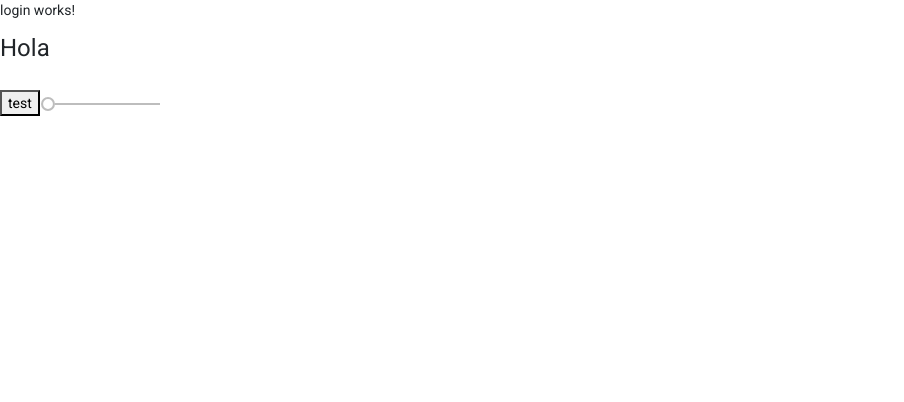
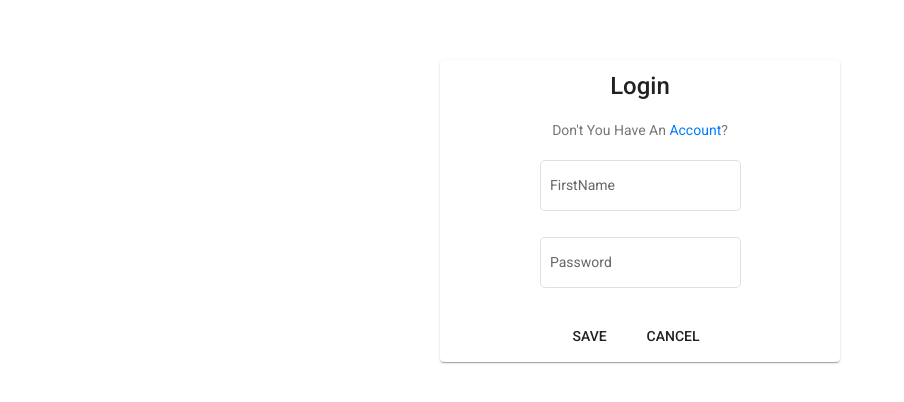
Before and after one commit to germanheinz/Angular8-Redux-App, an Angular app: page /#/login in a window 1280 px wide. Shown: the top 402 px of the page, without its empty margins (0-904 px from the left). Built offline with nearby package versions, Linux system fonts and the light colour scheme.

Commit message:
Login - Register Pages

```diff
--- a/src/app/login/login.component.css
+++ b/src/app/login/login.component.css
@@ -0,0 +1,19 @@
+.container {
+    padding-top: 60px;
+}
+
+.login-card {
+    max-width: 400px;
+    text-align: center;
+    margin: auto;
+    /* margin-top: 60px; */
+}
+
+.login-padding {
+    padding-bottom: 20px;
+}
+
+.example-header-image {
+    /* background-image: url('https://material.angular.io/assets/img/examples/shiba1.jpg'); */
+    background-size: cover;
+}
--- a/src/app/login/login.component.html
+++ b/src/app/login/login.component.html
@@ -1,4 +1,22 @@
-<p>login works!</p>
-<h1>Hola</h1>
-<button class="primary">test</button>
-<mat-slider min="1" max="100" step="1" value="1"></mat-slider>
+<div class="container">
+    <mat-card class="login-card">
+        <mat-card-title class="login-padding">Login</mat-card-title>
+        <mat-card-subtitle>Don't You Have An <a routerLink='/register'>Account</a>?</mat-card-subtitle>
+        <!-- <img mat-card-image src="https://material.angular.io/assets/img/examples/shiba2.jpg" alt="Photo of a Shiba Inu"> -->
+        <div class="example-container">
+            <mat-form-field appearance="outline">
+                <mat-label>FirstName</mat-label>
+                <input matInput>
+            </mat-form-field>
+            <mat-form-field appearance="outline">
+                <mat-label>Password</mat-label>
+                <input matInput>
+            </mat-form-field>
+            <br>
+        </div>
+        <mat-card-actions>
+            <button mat-button>SAVE</button>
+            <button mat-button>CANCEL</button>
+        </mat-card-actions>
+    </mat-card>
+</div>
--- a/src/app/register/register.component.css
+++ b/src/app/register/register.component.css
@@ -0,0 +1,19 @@
+.container {
+    padding-top: 60px;
+}
+
+.register-card {
+    max-width: 400px;
+    text-align: center;
+    margin: auto;
+    /* margin-top: 60px; */
+}
+
+.register-padding {
+    padding-bottom: 20px;
+}
+
+.example-header-image {
+    /* background-image: url('https://material.angular.io/assets/img/examples/shiba1.jpg'); */
+    background-size: cover;
+}
--- a/src/app/register/register.component.html
+++ b/src/app/register/register.component.html
@@ -1 +1,37 @@
-<p>register works!</p>
+<div class="container">
+    <mat-card class="register-card">
+        <mat-card-title class="register-padding">Register</mat-card-title>
+        <mat-card-subtitle>Do you have an <a routerLink='/login'>Account</a>?</mat-card-subtitle>
+        <!-- <img mat-card-image src="https://material.angular.io/assets/img/examples/shiba2.jpg" alt="Photo of a Shiba Inu"> -->
+        <div class="example-container">
+            <mat-form-field appearance="outline">
+                <mat-label>FirstName</mat-label>
+                <input matInput>
+            </mat-form-field>
+            <mat-form-field appearance="outline">
+                <mat-label>LastName</mat-label>
+                <input matInput>
+            </mat-form-field>
+            <mat-form-field appearance="outline">
+                <mat-label>Password</mat-label>
+                <input matInput>
+            </mat-form-field>
+            <br>
+            <mat-form-field appearance="outline">
+                <mat-label>Select</mat-label>
+                <mat-select>
+                    <mat-option value="option">Option</mat-option>
+                    <mat-option value="option">Option</mat-option>
+                    <mat-option value="option">Option</mat-option>
+                    <mat-option value="option">Option</mat-option>
+                </mat-select>
+            </mat-form-field>
+            <br>
+        </div>
+        <mat-card-actions>
+            <button mat-button>SAVE</button>
+            <button mat-button>CANCEL</button>
+        </mat-card-actions>
+
+    </mat-card>
+</div>
```
Also changed, not shown: src/app/material-module.ts (+14 -2 lines), src/assets/img/user.png (added).
